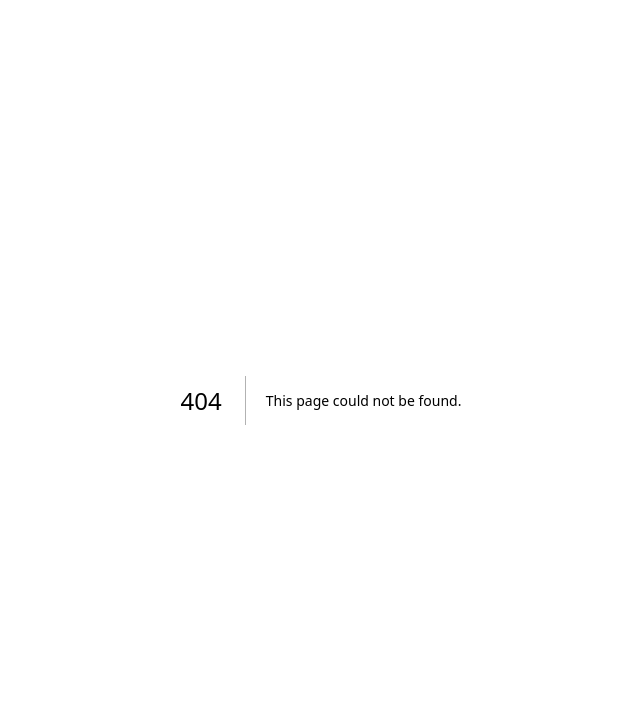
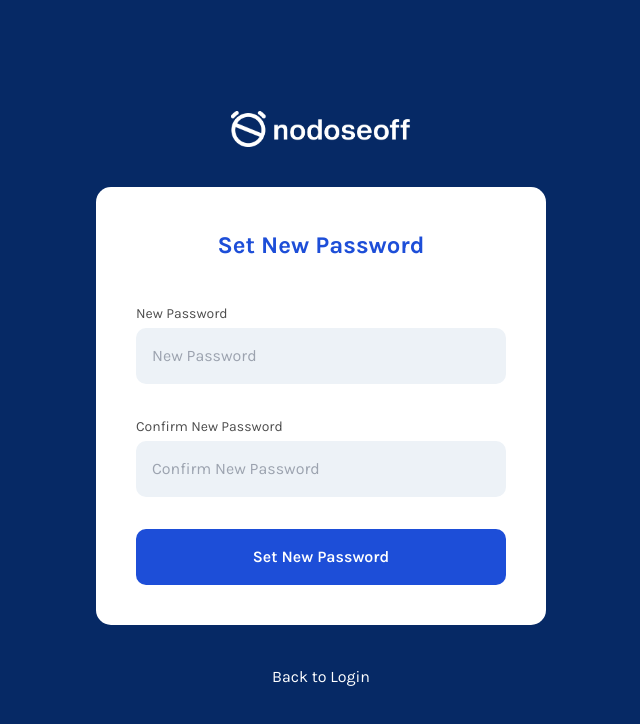
Before and after one commit to thelouisgram/nodoseoff, a Next.js app: page /resetpassword in a window 1280 px wide. Before the commit this address had no page. Shown: the top 724 px of the page, without its empty margins (319-959 px from the left). Built offline with nearby package versions, Linux system fonts and the light colour scheme; no server answers; a web font is replaced by a local one.

Commit message:
lets try

```diff
--- /dev/null
+++ b/src/pages/forgotpassword/index.tsx
@@ -0,0 +1,124 @@
+import { useState, ChangeEvent, FormEvent } from "react";
+import supabase from "../../../utils/supabaseClient";
+import Head from "next/head";
+import Link from "next/link";
+import Image from "next/image";
+
+const ForgotPassword = () => {
+  const [email, setEmail] = useState("");
+  const [loading, setLoading] = useState(false);
+  const [errorMessage, setErrorMessage] = useState("");
+  const [successMessage, setSuccessMessage] = useState("");
+
+  const handleChange = (e: ChangeEvent<HTMLInputElement>) => {
+    setEmail(e.target.value);
+  };
+
+  const handleSubmit = async (e: FormEvent<HTMLFormElement>) => {
+    e.preventDefault();
+    if (!email) {
+      setErrorMessage("Please enter your email address.");
+      return;
+    }
+
+    setLoading(true);
+    setErrorMessage("");
+    setSuccessMessage("");
+
+    try {
+      const { data, error } = await supabase.auth.resetPasswordForEmail(email);
+
+      if (error) {
+        setErrorMessage(
+          "Error sending password recovery email: " + error.message
+        );
+      } else {
+        setSuccessMessage(
+          "Password recovery email sent successfully. Please check your inbox."
+        );
+      }
+    } catch (error) {
+      setErrorMessage("Error resetting password: " + error);
+    } finally {
+      setLoading(false);
+    }
+  };
+
+  return (
+    <>
+      <Head>
+        <title>Forgot Password | NoDoseOff</title>
+      </Head>
+      <div className="min-h-screen flex flex-col justify-center items-center bg-navyBlue text-grey font-karla">
+        <Link href="/">
+          <Image
+            src="/assets/logo/logo with name png - white color.png"
+            width={3912}
+            height={1000}
+            alt="logo"
+            className="w-[180px] h-auto mb-10"
+            priority
+          />
+        </Link>
+        <form
+          className="bg-white rounded-[15px] w-full ss:w-[450px] h-auto p-7 ss:p-10 mb-10"
+          onSubmit={handleSubmit}
+        >
+          <div className="mb-10 w-full items-center flex flex-col">
+            <legend className="text-[24px] font-bold text-blue-700 text-center">
+              Forgot your password?
+            </legend>
+            <p className="text-center text-[14px]">
+              Enter your email to reset your password
+            </p>
+          </div>
+          <div className="flex flex-col mb-4">
+            <label htmlFor="email" className="text-[14px] mb-1">
+              Email
+            </label>
+            <input
+              type="email"
+              id="email"
+              name="email"
+              value={email}
+              onChange={handleChange}
+              className="border bg-[#EDF2F7] border-none outline-none rounded-[10px] p-4 mb-4"
+              placeholder="Email Address"
+              required
+            />
+          </div>
+          {errorMessage && (
+            <p className="mb-4 -mt-4 text-red-600 font-semibold text-[14px]">
+              {errorMessage}
+            </p>
+          )}
+          {successMessage && (
+            <p className="mb-4 -mt-4 text-green-600 font-semibold text-[14px] leading-tight">
+              {successMessage}
+            </p>
+          )}
+          <button
+            type="submit"
+            disabled={loading}
+            className={`font-semibold text-white rounded-[10px] h-[56px] w-full items-center justify-center flex transition duration-300 ${
+              loading ? "bg-navyBlue opacity-85" : "bg-blue-700"
+            }`}
+          >
+            {loading ? (
+              <div className="loaderInfinity"></div>
+            ) : (
+              "Send Password Recovery Email"
+            )}
+          </button>
+        </form>
+        <div className="w-full flex flex-col items-center">
+          <Link href="/login" className="text-white mt-4">
+            Back to Sign In
+          </Link>
+        </div>
+      </div>
+    </>
+  );
+};
+
+export default ForgotPassword;
--- a/src/pages/login/index.tsx
+++ b/src/pages/login/index.tsx
@@ -159,11 +159,11 @@ const SignIn = () => {
             {loading ? <div className="loaderInfinity"></div> : "LOG IN"}
           </button>
         </form>
-        <div>
+        <div className="w-full flex flex-col items-center">
           <Link href="/signup" className="text-white">
             Don't have an account? Create Account
           </Link>
-          <p className="text-white text-center mt-8">Forgot Password?</p>
+          <Link href='/forgotpassword' className="text-white text-center mt-8">Forgot Password?</Link>
         </div>
       </div>
     </>
--- /dev/null
+++ b/src/pages/resetpassword/index.tsx
@@ -0,0 +1,158 @@
+import React, { useState, ChangeEvent, FormEvent } from "react";
+import { useRouter } from "next/router";
+import supabase from "../../../utils/supabaseClient";
+import Head from "next/head";
+import Link from "next/link";
+import Image from "next/image";
+
+const SetNewPassword = () => {
+  const router = useRouter();
+  const { query } = router;
+  const [formData, setFormData] = useState({
+    newPassword: "",
+    confirmPassword: "",
+  });
+  const [loading, setLoading] = useState(false);
+  const [errorMessage, setErrorMessage] = useState("");
+  const [successMessage, setSuccessMessage] = useState("");
+
+  const handleChange = (e: ChangeEvent<HTMLInputElement>) => {
+    const { name, value } = e.target;
+    setFormData({
+      ...formData,
+      [name]: value,
+    });
+  };
+
+  const handleSubmit = async (e: FormEvent<HTMLFormElement>) => {
+    e.preventDefault();
+    const { newPassword, confirmPassword } = formData;
+
+    if (newPassword !== confirmPassword) {
+      setErrorMessage("New password and confirmation do not match.");
+      return;
+    }
+
+    setLoading(true);
+    setErrorMessage("");
+    setSuccessMessage("");
+
+    try {
+      // Get the user's email from the query parameter
+      const userEmail = query.email as string;
+
+      // Update the user's password
+      const { error } = await supabase.auth.updateUser({
+        email: userEmail,
+        password: newPassword,
+        data: {
+          hello: "world",
+        },
+      });
+
+      if (error) {
+        setErrorMessage("Error updating password: " + error.message);
+      } else {
+        setSuccessMessage("Password updated successfully! Redirecting...");
+        // Redirect to the login page after a successful password reset
+        setTimeout(() => {
+          router.push("/login");
+        }, 2000);
+      }
+    } catch (error) {
+      setErrorMessage("An unexpected error occurred: " + error);
+    } finally {
+      setLoading(false);
+    }
+  };
+
+  return (
+    <>
+      <Head>
+        <title>Set New Password | NoDoseOff</title>
+      </Head>
+      <div className="min-h-screen flex flex-col justify-center items-center bg-navyBlue text-grey font-karla">
+        <Link href="/">
+          <Image
+            src="/assets/logo/logo with name png - white color.png"
+            width={3912}
+            height={1000}
+            alt="logo"
+            className="w-[180px] h-auto mb-10"
+            priority
+          />
+          </Link>
+        <form
+          className="bg-white rounded-[15px] w-full ss:w-[450px] h-auto p-7 ss:p-10 mb-10"
+          onSubmit={handleSubmit}
+        >
+          <div className="mb-10 w-full items-center flex flex-col">
+            <legend className="text-[24px] font-bold text-blue-700 text-center">
+              Set New Password
+            </legend>
+          </div>
+          <div className="flex flex-col mb-4">
+            <label htmlFor="newPassword" className="text-[14px] mb-1">
+              New Password
+            </label>
+            <input
+              type="password"
+              id="newPassword"
+              name="newPassword"
+              value={formData.newPassword}
+              onChange={handleChange}
+              className="border bg-[#EDF2F7] border-none outline-none rounded-[10px] p-4 mb-4"
+              placeholder="New Password"
+              required
+            />
+          </div>
+          <div className="flex flex-col mb-4">
+            <label htmlFor="confirmPassword" className="text-[14px] mb-1">
+              Confirm New Password
+            </label>
+            <input
+              type="password"
+              id="confirmPassword"
+              name="confirmPassword"
+              value={formData.confirmPassword}
+              onChange={handleChange}
+              className="border bg-[#EDF2F7] border-none outline-none rounded-[10px] p-4 mb-4"
+              placeholder="Confirm New Password"
+              required
+            />
+          </div>
+          {errorMessage && (
+            <p className="mb-4 -mt-4 text-red-600 font-semibold text-[14px]">
+              {errorMessage}
+            </p>
+          )}
+          {successMessage && (
+            <p className="mb-4 -mt-4 text-green-600 font-semibold text-[14px]">
+              {successMessage}
+            </p>
+          )}
+          <button
+            type="submit"
+            disabled={loading}
+            className={`font-semibold text-white rounded-[10px] h-[56px] w-full items-center justify-center flex transition duration-300 ${
+              loading ? "bg-navyBlue opacity-85" : "bg-blue-700"
+            }`}
+          >
+            {loading ? (
+              <div className="loaderInfinity"></div>
+            ) : (
+              "Set New Password"
+            )}
+          </button>
+        </form>
+        <div className="w-full flex flex-col items-center">
+          <Link href="/login" className="text-white">
+            Back to Login
+          </Link>
+        </div>
+      </div>
+    </>
+  );
+};
+
+export default SetNewPassword;
```
